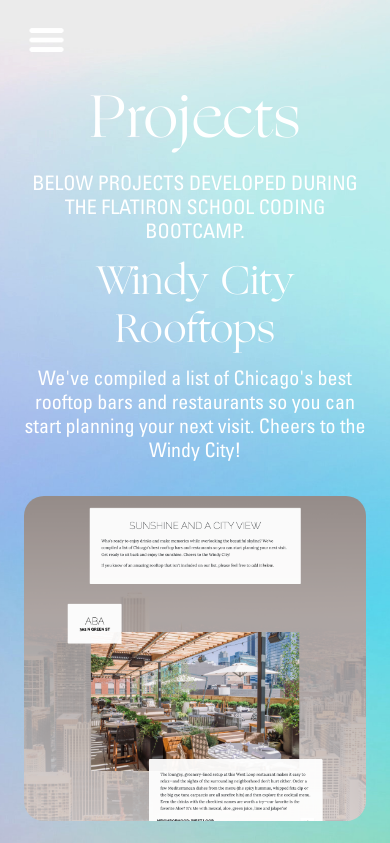
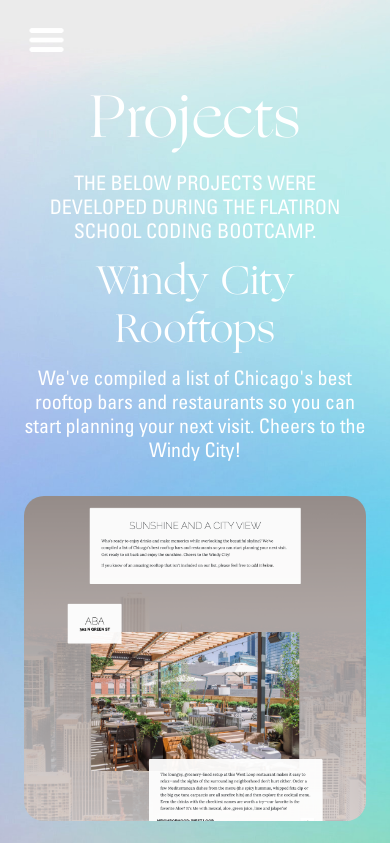
Before and after one commit to lexisandoval/portfolio, a React (Create React App) app: page /projects in a window 390 px wide. Shown: the top 843 px of the page. Built offline with nearby package versions, Linux system fonts and the light colour scheme.

Commit message:
Mobile styling update

```diff
--- a/src/App.css
+++ b/src/App.css
@@ -140,6 +140,10 @@
 
 .max800 {
   max-width: 800px !important;
+}
+
+.max500 {
+  max-width: 500px !important;
 }
 
 .contmargin {
--- a/src/components/Projects.js
+++ b/src/components/Projects.js
@@ -17,8 +17,8 @@ function Projects() {
       <NavBar />
       <div className="smspacer" />
       <h2 class="white ogg large spacebelow">Projects</h2>
-      <Container className="max1000">
-        <h6 className="white universcondensed small spacebelow">BELOW PROJECTS DEVELOPED DURING<span><br /></span> THE FLATIRON SCHOOL CODING BOOTCAMP.</h6>
+      <Container className="max500">
+        <h6 className="white universcondensed small spacebelow">THE BELOW PROJECTS WERE DEVELOPED DURING THE FLATIRON SCHOOL CODING BOOTCAMP.</h6>
       </Container>
 
       <Container className="max800">
```
